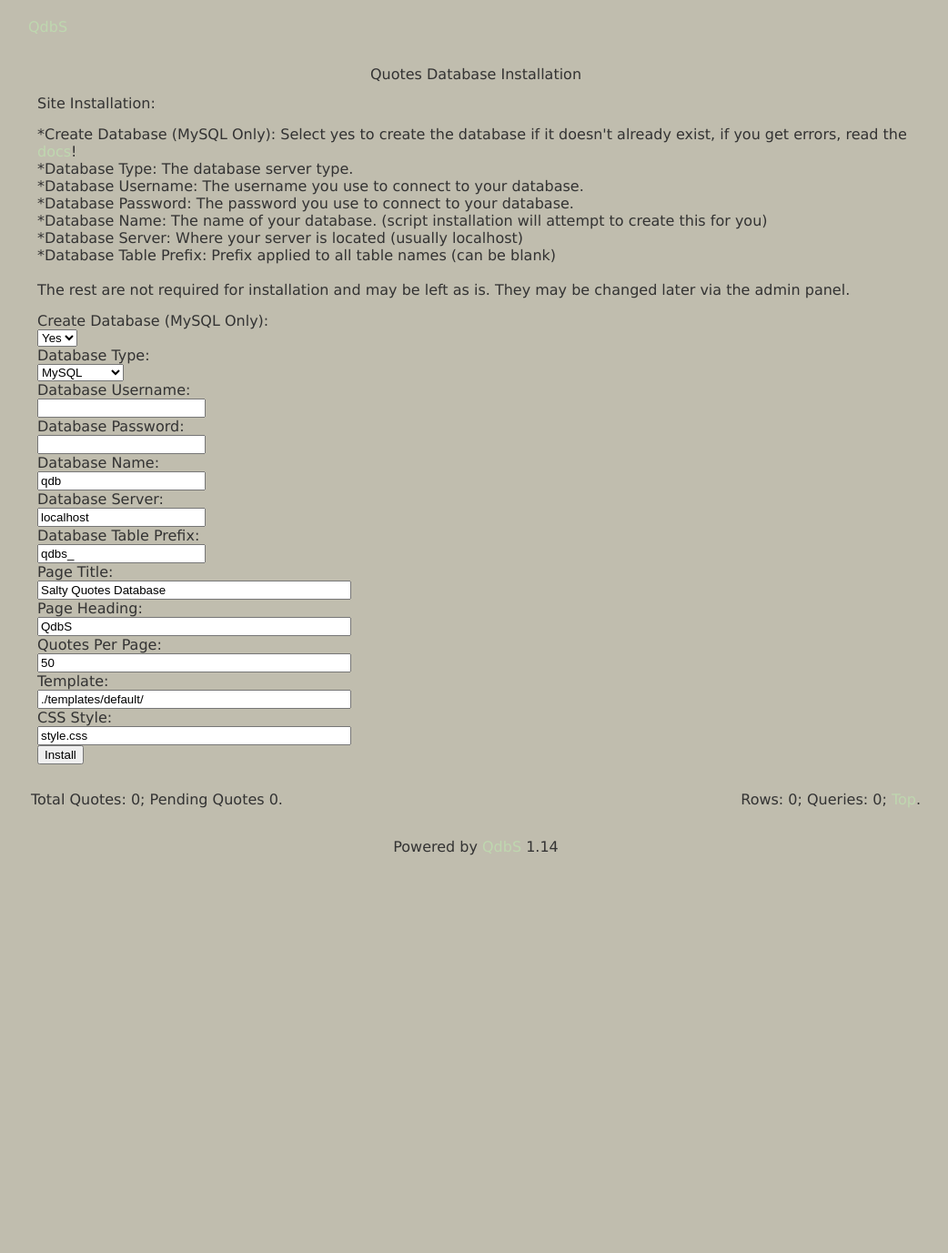
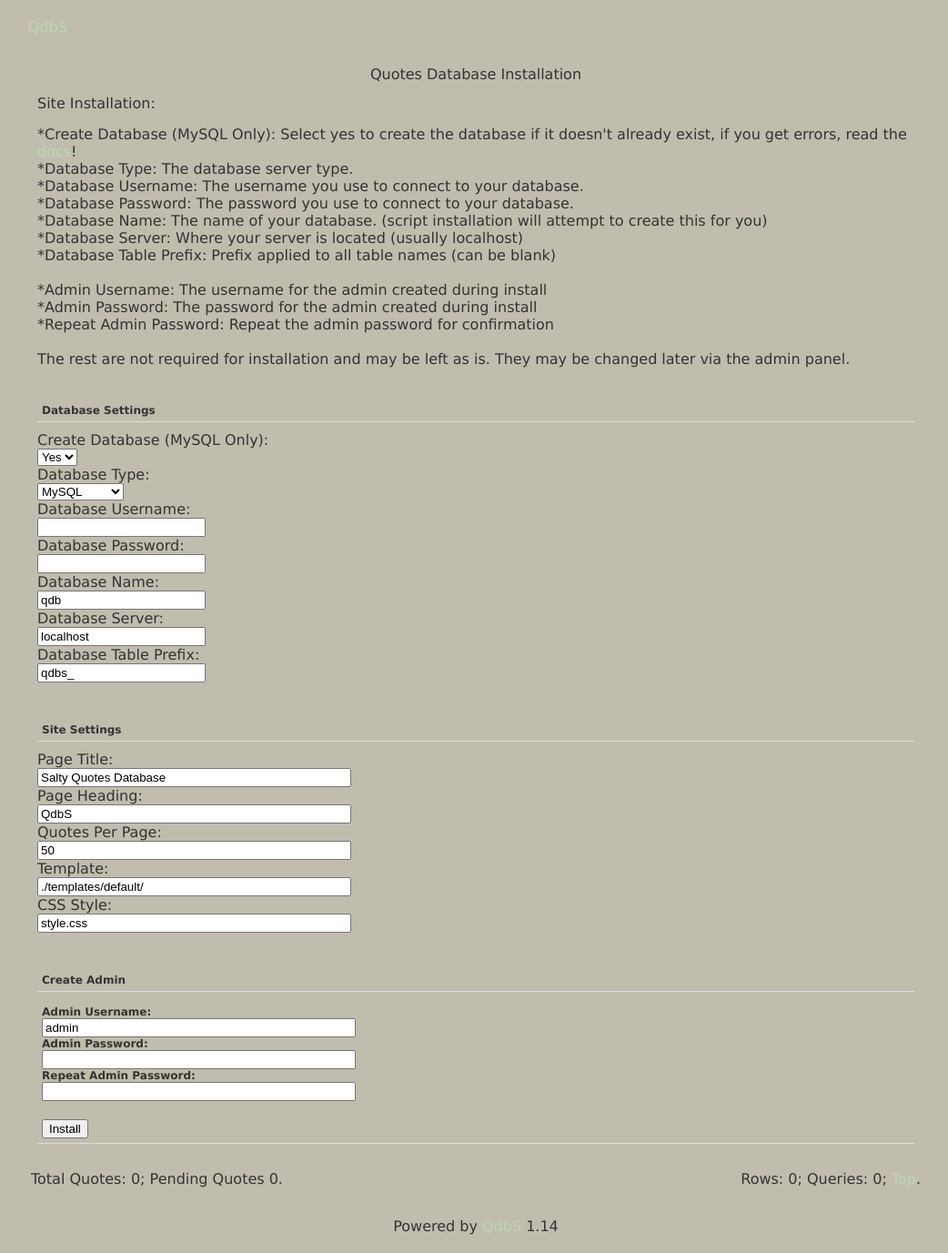
Before and after one commit to QdbS/qdbs, a PHP site: page /install/index.php in a window 1280 px wide. Shown: the whole page at 91% size, without its empty margins (117-1159 px from the left). Before the commit the page ends 960 px from the top, so only its background shows below. Run offline with PHP 8.4, Linux system fonts and the light colour scheme.

Commit message:
Added initial admin username and password options to install

```diff
--- a/install/index.php
+++ b/install/index.php
@@ -44,13 +44,18 @@ if (!empty($_POST['do'])) {
 	$tpl->set('logged', 'Quotes Database Installation');
 	print($tpl->fetch('.'.$tpl->tdir.'admin_header.tpl'));
 	$allclear = TRUE;
-	if (empty($_POST['i_username']) || empty($_POST['i_password']) || empty($_POST['i_database']) || empty($_POST['i_server'])) {
+	if (empty($_POST['i_username']) || empty($_POST['i_password']) || empty($_POST['i_database']) || empty($_POST['i_server']) ||
+		empty($_POST['i_adminusername']) || empty($_POST['i_adminpassword']) || empty($_POST['i_adminpassrepeat'])) {
 		$allclear = FALSE;
-		$tpl->set('error', 'please fill in all required fields.<br>');
+		printline('please fill in all required fields.<br>');
 	}
 	if (empty($_POST['i_title']) || empty($_POST['i_template']) || empty($_POST['i_limit']) || empty($_POST['i_style']) || empty($_POST['i_heading'])) {
 		$allclear = FALSE;
-		$tpl->set('error', 'please fill in all required fields.<br>');
+		printline('please fill in all required fields.<br>');
+	}
+	if ($_POST['i_adminpassword'] != $_POST['i_adminpassrepeat']) {
+		$allclear = FALSE;
+		printline('admin passwords supplied do not match.<br>');
 	}
 	if ($allclear == TRUE) {
 		$pgsql = false;
@@ -178,7 +183,7 @@ if (!empty($_POST['do'])) {
 			// Create initial admin
 			printline('Creating initial admin...<br>');
 			$sql = 'INSERT INTO ' . $_POST['i_tableprefix'] . 'admins (username, password, level, ip) VALUES (?, ?, ?, ?);';
-			$args = [strtolower($_POST['i_username']), strtolower(md5($_POST['i_password'])), 2, ''];
+			$args = [strtolower($_POST['i_adminusername']), strtolower(md5($_POST['i_adminpassword'])), 2, ''];
 			$sth = $db->prepare($sql);
 			if ($sth->execute($args) === false) {
 				printline('Error creating initial admin: '.$db->errorInfo()[2].'<br>');
@@ -208,7 +213,7 @@ if (!empty($_POST['do'])) {
 			$settings .= '?'.'>';
 
 			if (!($fp = @fopen('../settings.php', 'w'))) {
-				putline('<b>ERROR</b>: cannot open settings.php!<br>');
+				printline('<b>ERROR</b>: cannot open settings.php!<br>');
 			} else {
 				$result = @fputs($fp, $settings, strlen($settings));
 			}
@@ -216,7 +221,6 @@ if (!empty($_POST['do'])) {
 			@fclose($fp);
 
 			printline('Done.  You may now remove this file and directory.<br>');
-			printline('Initial admin user name and password are set to the same as the database user name and password.<br>');
 		} while (0);
 	}
 	print($tpl->fetch('.'.$tpl->tdir.'admin_error.tpl'));
--- a/templates/default/layout_install.tpl
+++ b/templates/default/layout_install.tpl
@@ -13,6 +13,9 @@
                   *Database Name: The name of your database. (script installation will attempt to create this for you)<br>
                   *Database Server: Where your server is located (usually localhost)<br>
                   *Database Table Prefix: Prefix applied to all table names (can be blank)<br><br>
+                  *Admin Username: The username for the admin created during install<br>
+                  *Admin Password: The password for the admin created during install<br>
+                  *Repeat Admin Password: Repeat the admin password for confirmation<br><br>
                   The rest are not required for installation and may be left as is.  They may be changed later via the admin panel.
                 </td>
               </tr>
@@ -20,6 +23,8 @@
                 <td class="body">
                   <form action="./index.php" name="install" method="POST">
                     <input type="hidden" name="do" value="install">
+                    <p>
+                    <h1>Database Settings</h1>
                     Create Database (MySQL Only):<br><select name="i_type" class="form"><option value="script" selected>Yes</option><option value="manual">No</option></select><br>
                     Database Type:<br><select name="i_dbtype" class="form"><option value="mysql" selected>MySQL</option><option value="pgsql">PostgreSQL</option></select><br>
                     Database Username:<br><input type="text" name="i_username" size="20" maxlength="16" class="form"><br>
@@ -27,11 +32,21 @@
                     Database Name:<br><input type="text" name="i_database" size="20" maxlength="20" value="qdb" class="form"><br>
                     Database Server:<br><input type="text" name="i_server" size="20" value="localhost" class="form"><br>
                     Database Table Prefix:<br><input type="text" name="i_tableprefix" size="20" value="qdbs_" class="form"><br>
+                    </p>
+                    <p>
+                    <h1>Site Settings</h1>
                     Page Title:<br><input type="text" name="i_title" size="40" value="Salty Quotes Database" maxlength="60" class="form"><br>
                     Page Heading:<br><input type="text" name="i_heading" size="40" value="QdbS" maxlength="60" class="form"><br>
                     Quotes Per Page:<br><input type="text" name="i_limit" size="40" value="50" maxlength="4" class="form"><br>
                     Template:<br><input type="text" name="i_template" size="40" value="./templates/default/" maxlength="40" class="form"><br>
                     CSS Style:<br><input type="text" name="i_style" size="40" value="style.css" maxlength="40" class="form"><br>
+                    </p>
+                    <p>
+                    <h1>Create Admin<h1>
+                    Admin Username:<br><input type="text" name="i_adminusername" size="40" value="admin" maxlength="16" class="form"><br>
+                    Admin Password:<br><input type="password" name="i_adminpassword" size="40" value="" class="form"><br>
+                    Repeat Admin Password:<br><input type="password" name="i_adminpassrepeat" size="40" value="" class="form"><br>
+                    </p>
                     <input type="submit" value="Install" class="form">
                   </form>
                 </td>
```
Also changed, not shown: Changelog.txt.
